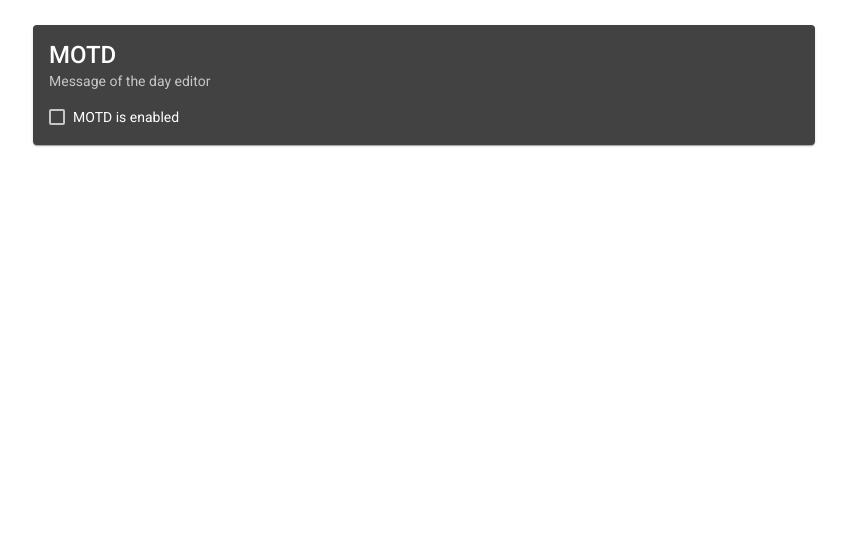
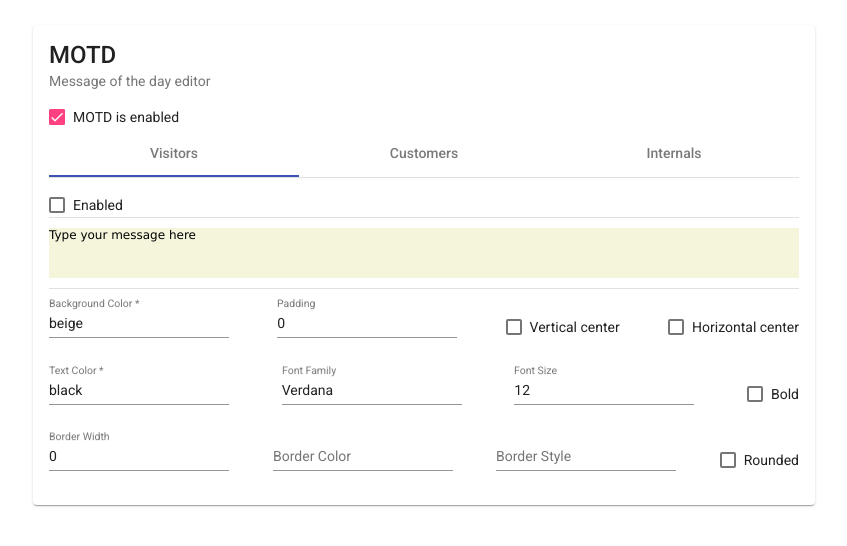
Before and after one commit to jeanfgagnon/ng-motd, an Angular app: page / in a window 1280 px wide. Shown: the top 546 px of the page, without its empty margins (216-1063 px from the left). Built offline with nearby package versions, Linux system fonts and the light colour scheme.

Commit message:
Almost all style are implemented

```diff
--- a/angular.json
+++ b/angular.json
@@ -28,7 +28,7 @@
               "src/assets"
             ],
             "styles": [
-              "./node_modules/@angular/material/prebuilt-themes/purple-green.css",
+              "./node_modules/@angular/material/prebuilt-themes/indigo-pink.css",
               "src/styles.scss"
             ],
             "scripts": []
--- a/src/app/common/editor-config.ts
+++ b/src/app/common/editor-config.ts
@@ -4,4 +4,21 @@ export class EditorConfig {
   public enabled: boolean;
   public isDirty = false;
   public background: string;
+  public color: string;
+  public verticalAlign: boolean;
+  public horizontalAlign: boolean;
+  public padding: number;
+
+  public font: string;
+  public fontSize: number;
+  public bold: boolean;
+  public italic: boolean;
+  public underline: boolean;
+  public height: number;
+  public borderWidth: number;
+  public borderColor: string;
+  public borderStyle: string;
+  public rounded: boolean;
+
+  public shadow: boolean;
 }
--- a/src/app/components/editor-guts/editor-guts.component.html
+++ b/src/app/components/editor-guts/editor-guts.component.html
@@ -1,20 +1,79 @@
 <div id="editor-outer" class='editor-outer'>
-  <mat-checkbox [checked]="EditorConfig.enabled">Enabled</mat-checkbox><br />
-  <div class='message-container'>
-    <div [ngStyle]="getMessageCSS()">
-      {{ message }}
+
+  <form [formGroup]="fgSettings">
+
+    <mat-checkbox [checked]="EditorConfig.enabled">Enabled</mat-checkbox><br />
+
+    <mat-divider></mat-divider>
+
+    <div class='message-container'>
+
+      <div #message class='message-view' [ngStyle]="getMessageCSS()" contenteditable="true">
+        {{ EditorConfig.text }}
+      </div>
+
     </div>
-  </div>
 
-  <div class='form-zone'>
+    <mat-divider></mat-divider>
 
-    <form [formGroup]="fgSettings">
+    <div class='field-zone'>
 
-      <mat-form-field class='cpc'>
+      <mat-form-field>
         <mat-label>Background Color</mat-label>
         <input matInput type="text" placeholder="Background color" aria-label="Background color" formControlName="background" />
       </mat-form-field>
 
-    </form>
-  </div>
+      <mat-form-field>
+        <mat-label>Padding</mat-label>
+        <input matInput type="number" placeholder="Padding" aria-label="Padding" formControlName="padding" />
+      </mat-form-field>
+
+      <mat-checkbox class='field-item' formControlName="verticalAlign">Vertical center</mat-checkbox>
+      <mat-checkbox class='field-item' formControlName="horizontalAlign">Horizontal center</mat-checkbox>
+
+    </div>
+
+    <div class='field-zone'>
+
+      <mat-form-field>
+        <mat-label>Text Color</mat-label>
+        <input matInput type="text" placeholder="Text color" aria-label="Text color" formControlName="color" />
+      </mat-form-field>
+
+      <mat-form-field>
+        <mat-label>Font Family</mat-label>
+        <input matInput type="text" placeholder="Font Family" aria-label="Font family" formControlName="font" />
+      </mat-form-field>
+
+      <mat-form-field>
+        <mat-label>Font Size</mat-label>
+        <input matInput type="number" placeholder="Font Size" aria-label="Font size" formControlName="fontSize" />
+      </mat-form-field>
+
+      <mat-checkbox class='field-item' formControlName="bold">Bold</mat-checkbox>
+
+    </div>
+
+    <div class='field-zone'>
+
+      <mat-form-field>
+        <mat-label>Border Width</mat-label>
+        <input matInput type="number" placeholder="Border Width" aria-label="Border Width" formControlName="borderWidth" />
+      </mat-form-field>
+
+      <mat-form-field>
+        <mat-label>Border Color</mat-label>
+        <input matInput type="text" placeholder="Border Color" aria-label="Border Color" formControlName="borderColor" />
+      </mat-form-field>
+
+      <mat-form-field>
+        <mat-label>Border Style</mat-label>
+        <input matInput type="text" placeholder="Border Style" aria-label="Border Style" formControlName="borderStyle" />
+      </mat-form-field>
+
+      <mat-checkbox class='field-item' formControlName="rounded">Rounded</mat-checkbox>
+
+    </div>
+
+  </form>
 </div>
--- a/src/app/components/editor-guts/editor-guts.component.scss
+++ b/src/app/components/editor-guts/editor-guts.component.scss
@@ -5,8 +5,27 @@
 }
 
 .message-container {
-  padding: 10px;
+  padding-top: 10px;
+  padding-bottom: 10px;
   box-sizing: border-box;
-  border: solid 1px #c0c0c0;
-  border-radius: 5px;
+  // border: solid 1px #c0c0c0;
+  // border-radius: 5px;
 }
+
+.field-zone {
+  margin-top: 10px;
+  display: flex;
+  justify-content: space-between;
+}
+
+.field-item {
+  align-self: center;
+}
+
+.text-field {
+  width: 100px;
+}
+
+.message-view {
+  box-sizing: border-box;
+}
--- a/src/app/components/editor-guts/editor-guts.component.ts
+++ b/src/app/components/editor-guts/editor-guts.component.ts
@@ -16,10 +16,25 @@ export class EditorGutsComponent implements OnInit {
 
   private _editorConfig = new EditorConfig();
 
-  message = 'Your text here';
+  initMessage = 'Your text here';
 
   fgSettings = this.fb.group({
-    background: ['', Validators.required]
+    background: ['', Validators.required],
+    color: ['', Validators.required],
+    verticalAlign: [false],
+    horizontalAlign: [false],
+    padding: [0],
+    font: [''],
+    fontSize: [0],
+    bold: [false],
+    italic: [false],
+    underline: [false],
+    height: [0],
+    borderWidth: [0],
+    borderColor: [''],
+    borderStyle: [''],
+    rounded: [false],
+    shadow: [false]
   });
 
   constructor(private fb: FormBuilder) { }
@@ -29,15 +44,11 @@ export class EditorGutsComponent implements OnInit {
   ngOnInit(): void {
 
     this.fgSettings.valueChanges.subscribe(form => {
-      console.log('it changed: ', form);
-      this.EditorConfig.isDirty = true;
-      this.EditorConfig.background = form.background;
+      this.updateConfig(form);
       this.configChanged.emit(this.EditorConfig);
     });
 
-    this.fgSettings.setValue({
-      background: this.EditorConfig.background
-    }, { emitEvent: false });
+    this.loadForm();
   }
 
   // helpers
@@ -48,7 +59,78 @@ export class EditorGutsComponent implements OnInit {
     css["height"] = '50px';
     css["background-color"] = this.EditorConfig.background;
 
+    if (this.EditorConfig.verticalAlign && this.EditorConfig.horizontalAlign) {
+      css["display"] = 'flex';
+      css["align-items"] = 'center';
+      css["justify-content"] = 'center';
+    }
+    else if (this.EditorConfig.verticalAlign) {
+      css["display"] = 'flex';
+      css["align-items"] = 'center';
+      css["justify-content"] = 'start';
+    }
+    else if (this.EditorConfig.horizontalAlign) {
+      css["text-align"] = 'center';
+    }
+
+    css["padding"] = `${this.EditorConfig.padding}px`;
+    css["color"] = this.EditorConfig.color;
+    css["font-family"] = this.EditorConfig.font;
+    css["font-size"] = `${this.EditorConfig.fontSize}px`;
+
+    if (this.EditorConfig.bold) {
+      css["font-weight"] = 'bold';
+    }
+
+    if (this.EditorConfig.rounded) {
+      css["border-radius"] = '6px';
+    }
+
     return css;
+  }
+
+  // privates
+
+  updateConfig(form: any) {
+
+    this.EditorConfig.isDirty = true;
+    this.EditorConfig.background = form.background;
+    this.EditorConfig.color = form.color;
+    this.EditorConfig.verticalAlign = form.verticalAlign;
+    this.EditorConfig.horizontalAlign = form.horizontalAlign;
+    this.EditorConfig.padding = form.padding;
+    this.EditorConfig.font = form.font;
+    this.EditorConfig.fontSize = form.fontSize;
+    this.EditorConfig.bold = form.bold;
+    this.EditorConfig.italic = form.italic;
+    this.EditorConfig.underline = form.underline;
+    this.EditorConfig.height = form.height;
+    this.EditorConfig.rounded = form.rounded;
+    this.EditorConfig.shadow = form.shadow;
+
+  }
+
+  private loadForm(): void {
+
+    this.fgSettings.setValue({
+      background: this.EditorConfig.background,
+      color: this.EditorConfig.color,
+      verticalAlign: this.EditorConfig.verticalAlign,
+      horizontalAlign: this.EditorConfig.horizontalAlign,
+      padding: this.EditorConfig.padding,
+      font: this.EditorConfig.font,
+      fontSize: this.EditorConfig.fontSize,
+      bold: this.EditorConfig.bold,
+      italic: this.EditorConfig.italic,
+      underline: this.EditorConfig.underline,
+      height: this.EditorConfig.height,
+      borderWidth: this.EditorConfig.borderWidth,
+      borderColor: this.EditorConfig.borderColor,
+      borderStyle: this.EditorConfig.borderStyle,
+      rounded: this.EditorConfig.rounded,
+      shadow: this.EditorConfig.shadow
+    }, { emitEvent: false });
+
   }
 
   @Input() set EditorConfig(config: EditorConfig) {
--- a/src/app/components/main-frame/main-frame.component.ts
+++ b/src/app/components/main-frame/main-frame.component.ts
@@ -14,7 +14,7 @@ export class MainFrameComponent implements OnInit {
   private CUSTOMERS = 1;
   private VISITORS = 2;
 
-  enabled = false;
+  enabled = true;
 
   configs: EditorConfig[];
   constructor() { }
@@ -24,7 +24,25 @@ export class MainFrameComponent implements OnInit {
     this.configs = [];
     for (let i = 0; i < 3; i++) {
       let cnf = new EditorConfig();
+
+      cnf.text = 'Type your message here';
       cnf.background = "beige";
+      cnf.color = "black";
+      cnf.verticalAlign = false;
+      cnf.horizontalAlign = false;
+      cnf.padding = 0;
+      cnf.font = 'Verdana';
+      cnf.fontSize = 12;
+      cnf.bold = false;
+      cnf.italic = false;
+      cnf.underline = false;
+      cnf.height = 50;
+      cnf.borderWidth = 0;
+      cnf.borderStyle = '';
+      cnf.borderColor = '';
+      cnf.rounded = false;
+      cnf.shadow = false;
+
       this.configs.push(cnf);
     }
 
```
